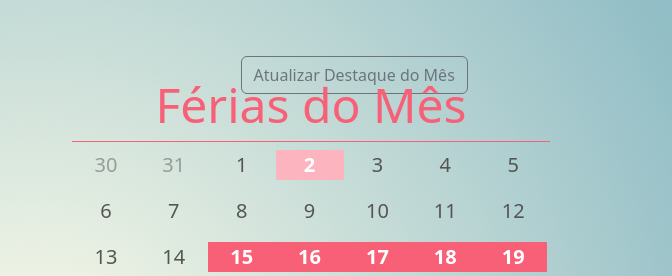
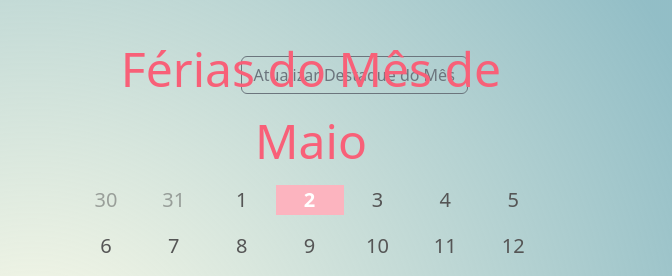
Before and after one commit to WianSantos/Func_mes, a plain HTML site: page index.html in a window 1280 px wide. Shown: the top 276 px of the page, 608-1280 px from the left. Drawn offline with nearby package versions, Linux system fonts and the light colour scheme.

Commit message:
adição do mês

```diff
--- a/ferias.js
+++ b/ferias.js
@@ -1,17 +1,11 @@
 const date = new Date();
 const dia = date.getDate();
+let mes = ['Janeiro','Fevereiro','Março','Abril','Maio','Junho','Julho','Agosto','Setembro','Outubro','Novembro','Dezembro']
 
-//<option value="Belisa">Belisa</option>
-//<option value="Bruno">Bruno</option>
-//<option value="Erick">Erick</option>
-//<option value="Gabriel">Gabriel</option>
-//<option value="Graziela">Graziela</option>
-//<option value="Iuri">Iuri</option>
-//<option value="Justinho">Justinho</option>
-//<option value="Larissa">Larissa</option>
-//<option value="Luciana">Luciana</option>
-//<option value="Vini">Vini</option>
-//<option value="Wian">Wian</option>
+let nomeDoMes = document.getElementById('nomeDoMes')
+
+nomeDoMes.innerHTML = mes[date.getMonth()]
+
 
 let fraseFeriasTrocada = document.querySelectorAll('.fraseFeriasTrocada')
 
--- a/index.html
+++ b/index.html
@@ -288,7 +288,7 @@
       <div class="Calendar">
         <div class="wraper">
           <div class="days-week">
-              <span>Férias do Mês</span>
+              <span>Férias do Mês de <span id='nomeDoMes'>oi</span></span>
           </div>
           <div class="number-days">
               <span class="mes-anterior">30</span>
--- a/style.css
+++ b/style.css
@@ -253,11 +253,11 @@ body,
 
 .days-week span {
   color: #f86078;
-  border-bottom: 1px solid #f86078;
+
   width: 100%;
-  display: flex;
   align-items: center;
   justify-content: center;
+  text-align: center;
   font-size: 3rem;
 }
 
```
